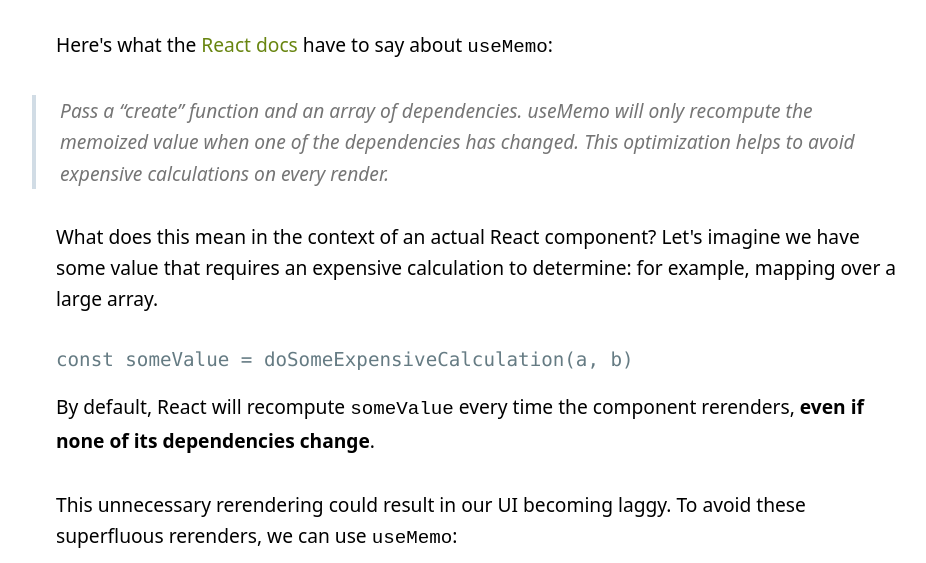
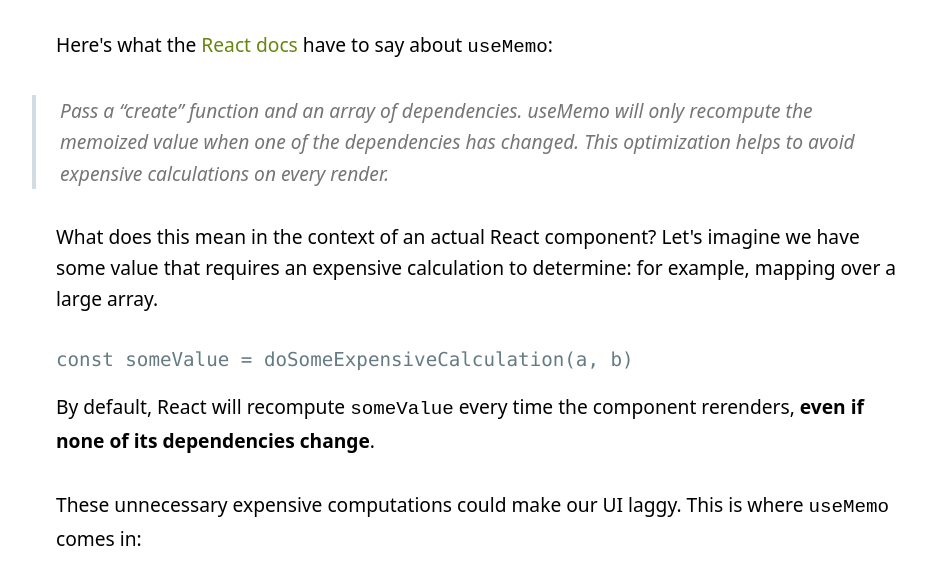
Before and after one commit to devinjameson/devin-jameson-website, a Gatsby site: page /blog/when-and-how-to-use-use-memo-in-react/ in a window 1280 px wide. Shown: the part 237-800 px from the top of the page, without its empty margins (156-1082 px from the left). Built offline with nearby package versions, Linux system fonts and the light colour scheme; Gatsby itself is replaced by a stand-in of ours; some packages are replaced by stand-ins of ours; code samples lack their colours.

Commit message:
Update useMemo post

````diff
--- a/content/blog/when-and-how-to-use-use-memo-in-react/index.md
+++ b/content/blog/when-and-how-to-use-use-memo-in-react/index.md
@@ -26,8 +26,8 @@ const someValue = doSomeExpensiveCalculation(a, b)
 By default, React will recompute `someValue` every time the component rerenders,
 **even if none of its dependencies change**.
 
-This unnecessary rerendering could result in our UI becoming laggy. To avoid
-these superfluous rerenders, we can use `useMemo`:
+These unnecessary expensive computations could make our UI laggy. This is where
+`useMemo` comes in:
 
 ```typescript
 const someValue = useMemo(
````
